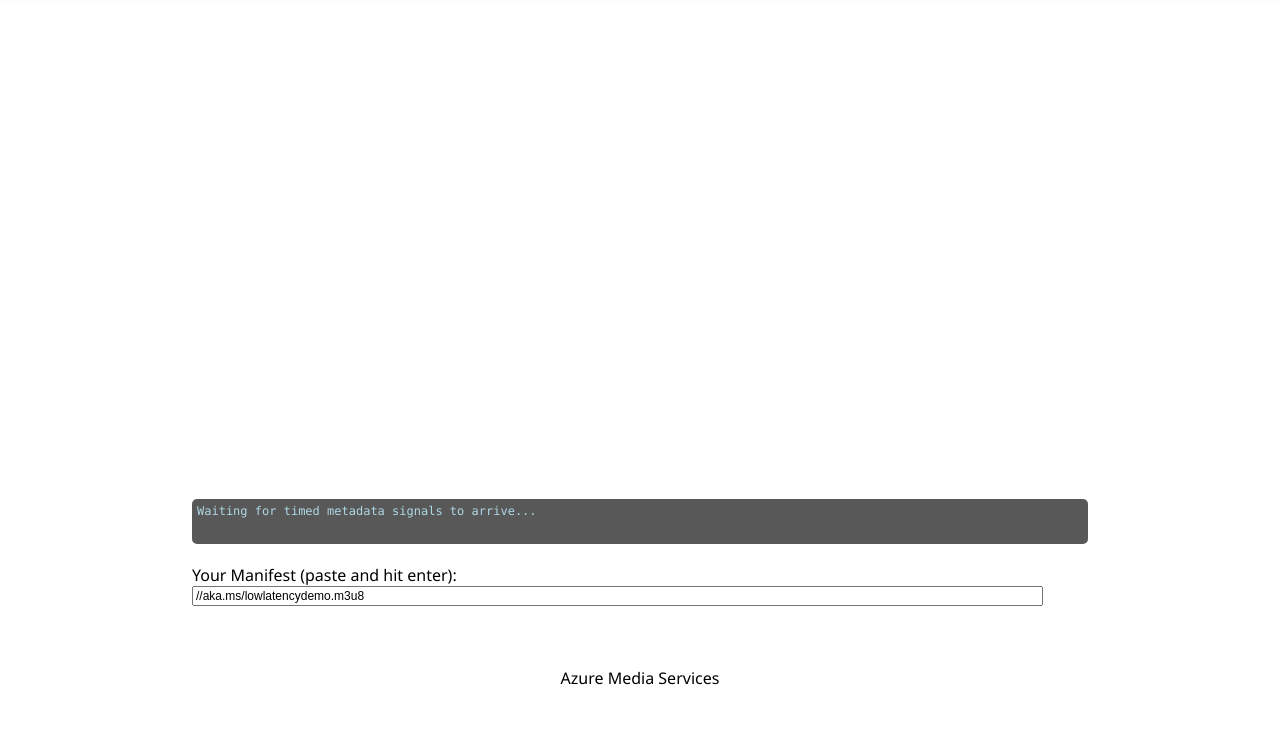
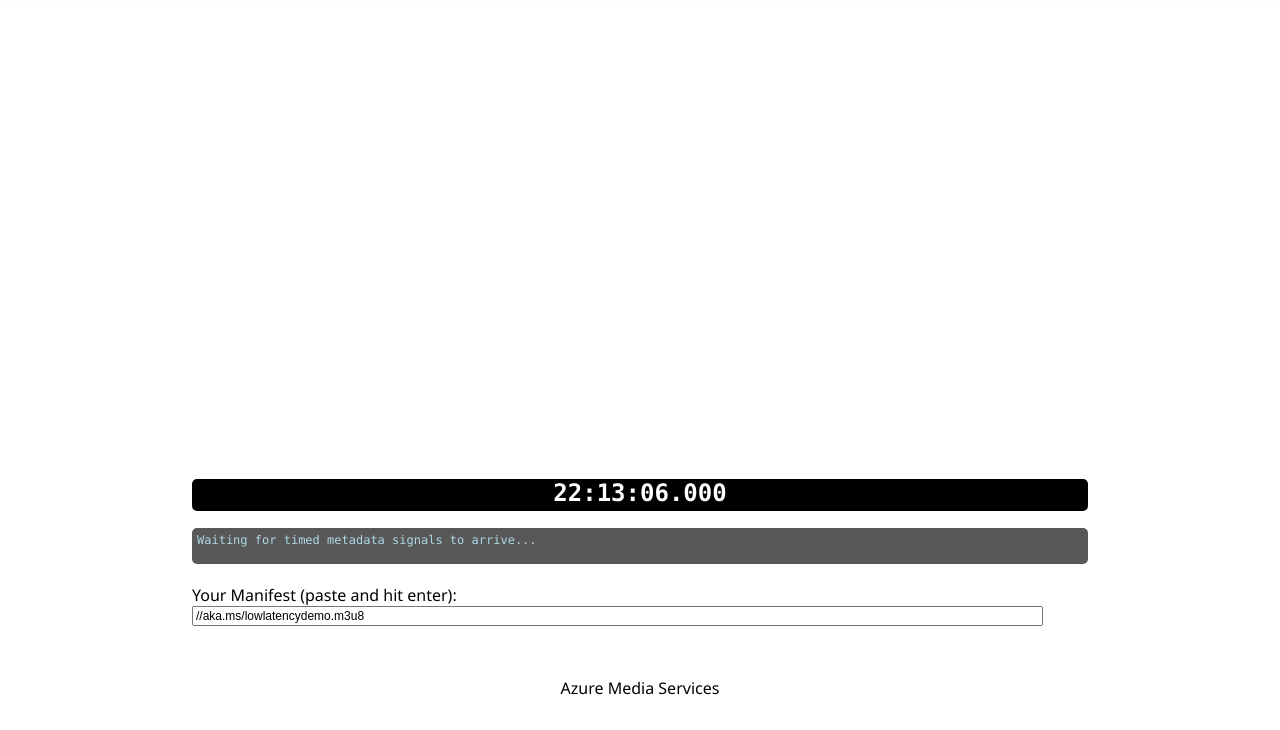
Before and after one commit to Azure-Samples/media-services-v3-node-tutorials, a website built with Vite: page Player/examples/shaka/index.html in a window 1280 px wide. Shown: the part 70-800 px from the top of the page. Built offline with nearby package versions, Linux system fonts and the light colour scheme; what shaka-player would draw is missing.

Commit message:
added fancy clocks

```diff
--- a/Player/examples/hls-js/index.js
+++ b/Player/examples/hls-js/index.js
@@ -157,3 +157,9 @@ function onPlayerErrorEvent(event, data) {
 }
 
 document.addEventListener('DOMContentLoaded', initApp);
+
+// Start the system clock
+setInterval(() => {
+    const date = new Date();
+    document.getElementById('clock').innerHTML = `${String(date.getUTCHours()).padStart(2,"0")}:${String(date.getUTCMinutes()).padStart(2,"0")}:${String(date.getSeconds()).padStart(2,"0")}.${String(date.getMilliseconds()).padStart(3,"0")}`;
+}, 100);
--- a/Player/examples/hls-js/style.css
+++ b/Player/examples/hls-js/style.css
@@ -33,11 +33,12 @@ a:hover, a:active{
 .grid-container {
     display: grid;
     grid-template-columns: [gutter1] 1fr [main] 70vw [gutter2] 1fr[end];
-    grid-template-rows: [header]60px [video] auto [console]auto [manifest] auto [footer] auto [end];
+    grid-template-rows: [header]60px [video] auto [clock]auto [console]auto [manifest] auto [footer] auto [end];
 
     grid-template-areas:
         'header header header'
         'gutter1 video gutter2'
+        'gutter1 clock gutter2'
         'gutter1 console gutter2'
         'gutter1 manifest gutter2'
         'footer footer footer';
@@ -82,6 +83,19 @@ a:hover, a:active{
     margin: 20px 0px
 
 }
+
+#clock {
+    grid-area: clock;
+    text-align: center;
+    font: 1.5em 'Consolas', monospace;
+    font-weight: 800;
+    background-color: black;;
+    border-radius: 5px;
+    color:white;
+    max-height: 32px;
+}
+
+
 #console {
     grid-area: console;
     background-color: rgb(88, 88, 88);
--- a/Player/examples/shaka/index.html
+++ b/Player/examples/shaka/index.html
@@ -23,6 +23,8 @@
       <video autoplay muted playsinline id="video" style="width: 100%; height: 100%"></video>
     </div>
   </div>
+  <div id="clock">
+  </div>
 
   <div id="console">Waiting for timed metadata signals to arrive...</div>
   <div id="manifest">
--- a/Player/examples/shaka/index.js
+++ b/Player/examples/shaka/index.js
@@ -319,3 +319,9 @@ function initFailed(error) {
 // Listen to the custom shaka-ui-loaded event, to wait until the UI is loaded.
 document.addEventListener('shaka-ui-loaded', initApp);
 document.addEventListener('shaka-ui-load-failed', initFailed);
+
+// Start the system clock
+setInterval(() => {
+    const date = new Date();
+    document.getElementById('clock').innerHTML = `${String(date.getUTCHours()).padStart(2,"0")}:${String(date.getUTCMinutes()).padStart(2,"0")}:${String(date.getSeconds()).padStart(2,"0")}.${String(date.getMilliseconds()).padStart(3,"0")}`;
+}, 100);
--- a/Player/examples/shaka/style.css
+++ b/Player/examples/shaka/style.css
@@ -33,11 +33,12 @@ a:hover, a:active{
 .grid-container {
     display: grid;
     grid-template-columns: [gutter1] 1fr [main] 70vw [gutter2] 1fr[end];
-    grid-template-rows: [header]60px [video] auto [console]auto [manifest] auto [footer] auto [end];
+    grid-template-rows: [header]60px [video] auto [clock]auto [console]auto [manifest] auto [footer] auto [end];
 
     grid-template-areas:
         'header header header'
         'gutter1 video gutter2'
+        'gutter1 clock gutter2'
         'gutter1 console gutter2'
         'gutter1 manifest gutter2'
         'footer footer footer';
@@ -96,6 +97,17 @@ a:hover, a:active{
     font-weight: 400;
     font-size: 0.75em;
     font-family: 'Consolas', monospace;
+}
+
+#clock {
+    grid-area: clock;
+    text-align: center;
+    font: 1.5em 'Consolas', monospace;
+    font-weight: 800;
+    background-color: black;;
+    border-radius: 5px;
+    color:white;
+    max-height: 32px;
 }
 
 #manifest {
```
Also changed, not shown: Player/examples/hls-js/index.html (+2 -0 lines).
